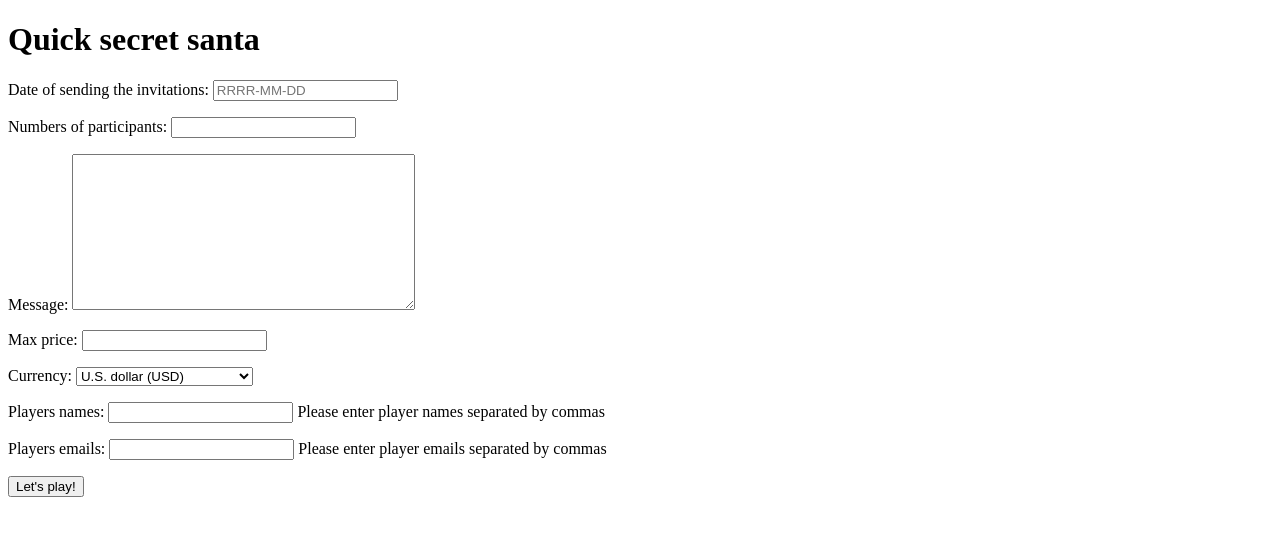
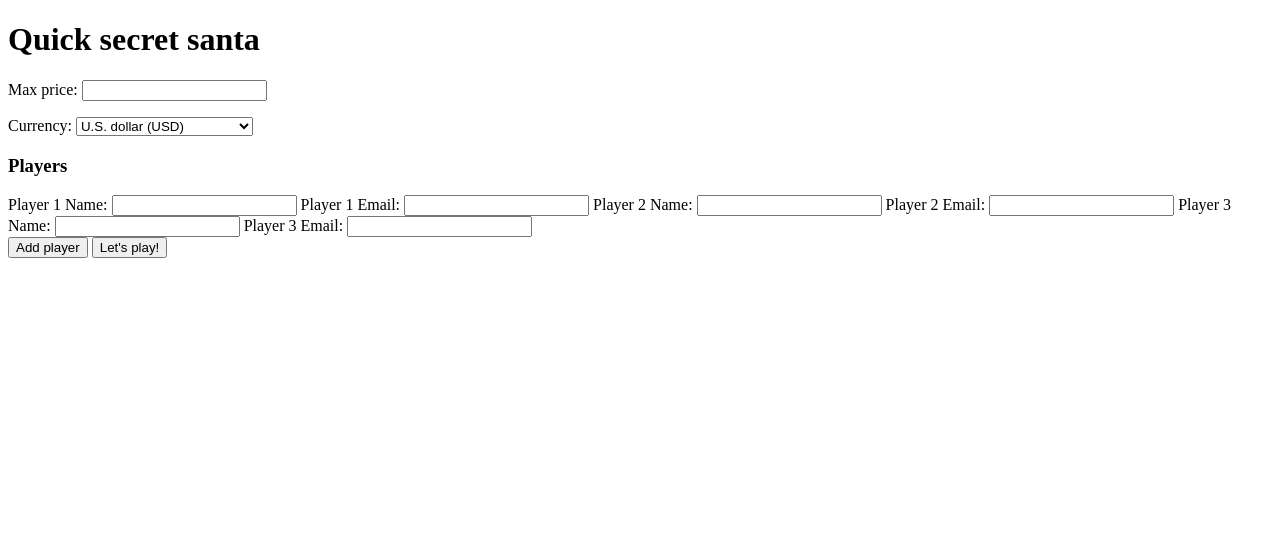
Before and after one commit to mj0d3k/secret_santa_django, a Django app: page /quick-game/ in a window 1280 px wide. Shown: the top 536 px of the page. Run offline with Django 4.2, Linux system fonts and the light colour scheme.

Commit message:
JS in HTML

```diff
--- a/project_cl/secret_santa/forms.py
+++ b/project_cl/secret_santa/forms.py
@@ -45,13 +45,10 @@ CURRENCY_CHOICES = [
 
 
 class GameForm(forms.Form):
-    send_date = forms.DateField(
-        label='Date of sending the invitations',
-        widget=forms.DateInput(attrs={'placeholder': 'RRRR-MM-DD'}))
-    num_players = forms.IntegerField(label='Numbers of participants', min_value=3)
-    message = forms.CharField(label='Message', widget=forms.Textarea)
+    #send_date = forms.DateField(
+        #label='Date of sending the invitations',
+        #widget=forms.DateInput(attrs={'placeholder': 'RRRR-MM-DD'}))
+    # num_players = forms.IntegerField(label='Numbers of participants', min_value=3)
+    # message = forms.CharField(label='Message', widget=forms.Textarea)
     max_price = forms.DecimalField(label='Max price', decimal_places=2, min_value=0.01)
     currency = forms.ChoiceField(label='Currency', choices=CURRENCY_CHOICES, widget=forms.Select)
-
-    player_names = forms.CharField(label='Players names', help_text='Please enter player names separated by commas')
-    player_emails = forms.CharField(label='Players emails', help_text='Please enter player emails separated by commas')
--- a/project_cl/secret_santa/templates/quick_game.html
+++ b/project_cl/secret_santa/templates/quick_game.html
@@ -8,7 +8,65 @@
     <form method="post">
         {% csrf_token %}
         {{ form.as_p }}
+
+        <div id="players-fields">
+            <h3>Players</h2>
+            <label for="id_player_name_1">Player 1 Name:</label>
+            <input type="text" name="player_name_1" id="id_player_name_1">
+            <label for="id_player_email_1">Player 1 Email:</label>
+            <input type="email" name="player_email_1" id="id_player_email_1">
+            <label for="id_player_name_2">Player 2 Name:</label>
+            <input type="text" name="player_name_2" id="id_player_name_2">
+            <label for="id_player_email_2">Player 2 Email:</label>
+            <input type="email" name="player_email_2" id="id_player_email_2">
+            <label for="id_player_name_3">Player 3 Name:</label>
+            <input type="text" name="player_name_3" id="id_player_name_3">
+            <label for="id_player_email_3">Player 3 Email:</label>
+            <input type="email" name="player_email_3" id="id_player_email_3">
+        </div>
+        <button id="add-player">Add player</button>
         <button type="submit">Let's play!</button>
     </form>
+    <script>
+        document.addEventListener("DOMContentLoaded", function() {
+            const form = document.getElementById("game-form");
+            const playersFields = document.getElementById("players-fields");
+            const addButton = document.getElementById("add-player");
+
+            let playerCounter = 3;
+            addButton.addEventListener("click", function() {
+                const nameLabel = document.createElement("label");
+                nameLabel.textContent = `Player ${playerCounter + 1} Name:`;
+                const nameInput = document.createElement("input");
+                nameInput.type = "text";
+                nameInput.name = `player_name_${playerCounter + 1}`;
+                playersFields.appendChild(nameLabel);
+                playersFields.appendChild(nameInput);
+
+                const emailLabel = document.createElement("label");
+                emailLabel.textContent = `Player ${playerCounter + 1} Email:`;
+                const emailInput = document.createElement("input");
+                emailInput.type = "email";
+                emailInput.name = `player_email_${playerCounter + 1}`;
+                playersFields.appendChild(emailLabel);
+                playersFields.appendChild(emailInput);
+
+                const removeButton = document.createElement("button");
+                removeButton.type = "button";
+                removeButton.textContent = "Remove";
+                removeButton.addEventListener("click", function() {
+                    playersFields.removeChild(nameLabel);
+                    playersFields.removeChild(nameInput);
+                    playersFields.removeChild(emailLabel);
+                    playersFields.removeChild(emailInput);
+                    playersFields.removeChild(removeButton);
+                });
+
+                playersFields.appendChild(removeButton);
+
+                playerCounter++;
+            });
+        });
+        </script>
 </body>
 </html>
--- a/project_cl/secret_santa/views.py
+++ b/project_cl/secret_santa/views.py
@@ -2,6 +2,9 @@ from django.http import HttpResponse
 from django.shortcuts import render
 from django.views import View
 from .forms import GameForm
+import random
+import smtplib
+from email.mime.text import MIMEText
 
 
 class MainView(View):
@@ -15,7 +18,4 @@ class QuickGameView(View):
         return render(request, 'quick_game.html', {'form': form})
 
     def post(self, request):
-        form = GameForm(request.POST)
-        if form.is_valid():
-            print(form.cleaned_data)
-        return HttpResponse('OK')
+        pass
```
